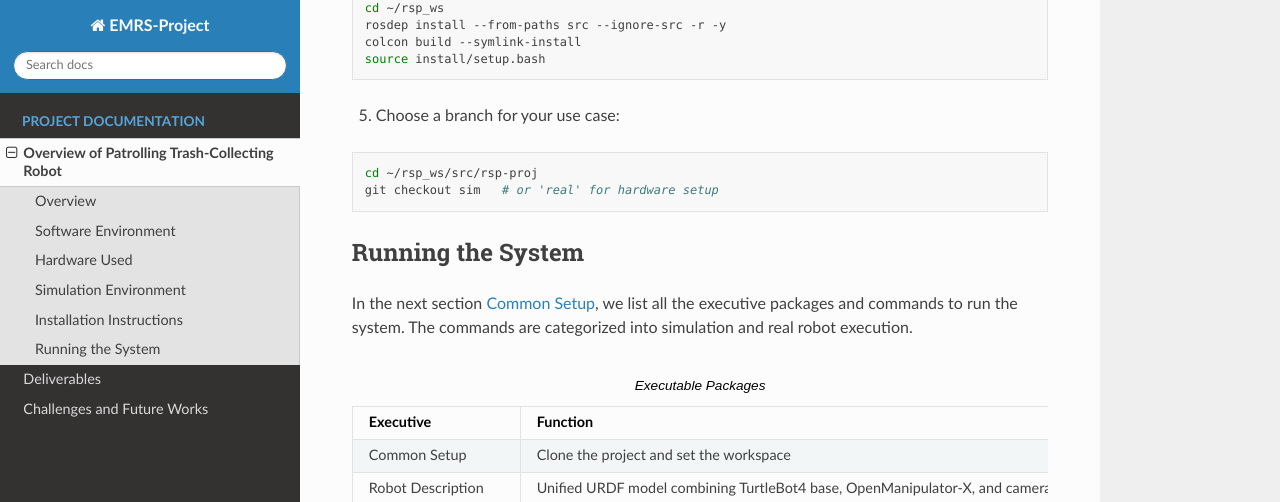
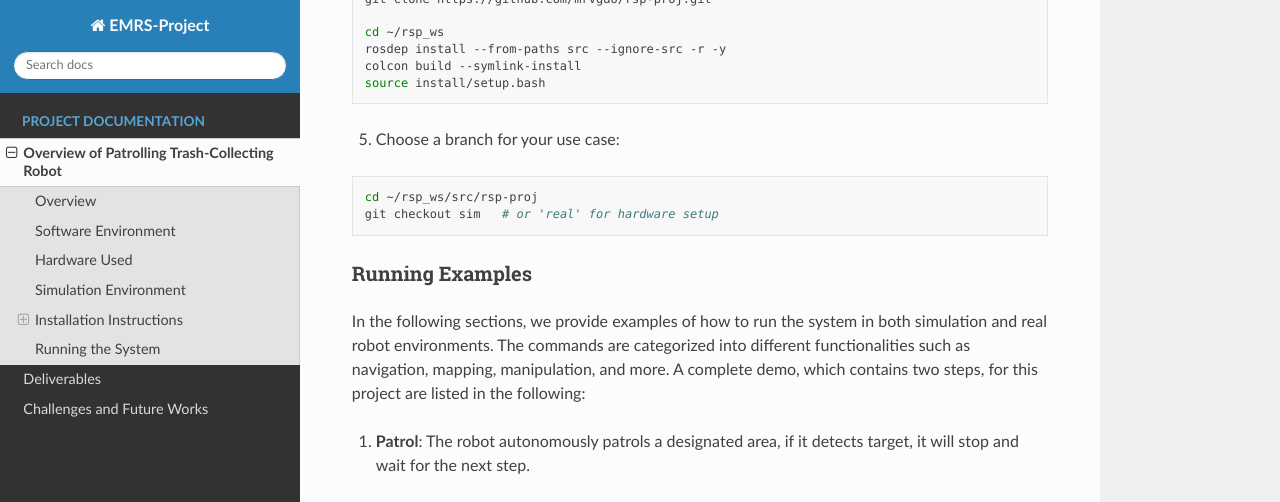
Before and after one commit to mrvgao/EMRS-doc, a Sphinx documentation site: the page built from docs/source/project_intro.rst, in a window 1280 px wide and 1400 px high, scrolled down 2745 px. Shown: the top 502 px of the window. Built offline with Sphinx 7.4.7 and the Read the Docs theme 3.1.0, drawn with Linux system fonts in a browser that asks for light colours; some of the changed text lies outside the part shown; grey boxes are pictures that could not be loaded.

Commit message:
add youtube link

```diff
--- a/docs/source/deliverables.rst
+++ b/docs/source/deliverables.rst
@@ -1,3 +1,4 @@
+.. _runnable:
 Deliverables
 ============
 
@@ -7,7 +8,6 @@ Simulated Functionality (`sim` branch)
 ----------------------------------------
 
 
-.. _runnable:
 Common Setup
 -------------
 
--- a/docs/source/project_intro.rst
+++ b/docs/source/project_intro.rst
@@ -115,6 +115,25 @@ Follow the steps below to install required dependencies and set up the workspace
    cd ~/rsp_ws/src/rsp-proj
    git checkout sim   # or 'real' for hardware setup
 
+Running Examples
+________________
+
+In the following sections, we provide examples of how to run the system in both simulation and real robot environments. The commands are categorized into different functionalities such as navigation, mapping, manipulation, and more.
+A complete demo, which contains two steps,  for this project are listed in the following:
+
+1. **Patrol**: The robot autonomously patrols a designated area, if it detects target, it will stop and wait for the next step.
+
+.. raw:: html
+
+    <iframe width="100%" height="450" src="https://www.youtube.com/embed/KnCYKSxr5mk?autoplay=1&mute=1" title="NAV TO BLOCK" frameborder="0" allow="accelerometer; autoplay; clipboard-write; encrypted-media; gyroscope; picture-in-picture; web-share" referrerpolicy="strict-origin-when-cross-origin" allowfullscreen></iframe>
+
+2. **Pick And Place**: The robot will pick the object and place it on its body.
+
+.. raw:: html
+
+    <iframe width="100%" height="450" src="https://www.youtube.com/embed/eReHZW7ntQQ?autoplay=1&mute=1" title="NAV TO BLOCK" frameborder="0" allow="accelerometer; autoplay; clipboard-write; encrypted-media; gyroscope; picture-in-picture; web-share" referrerpolicy="strict-origin-when-cross-origin" allowfullscreen></iframe>
+
+
 .. _execution:
 
 Running the System
```
